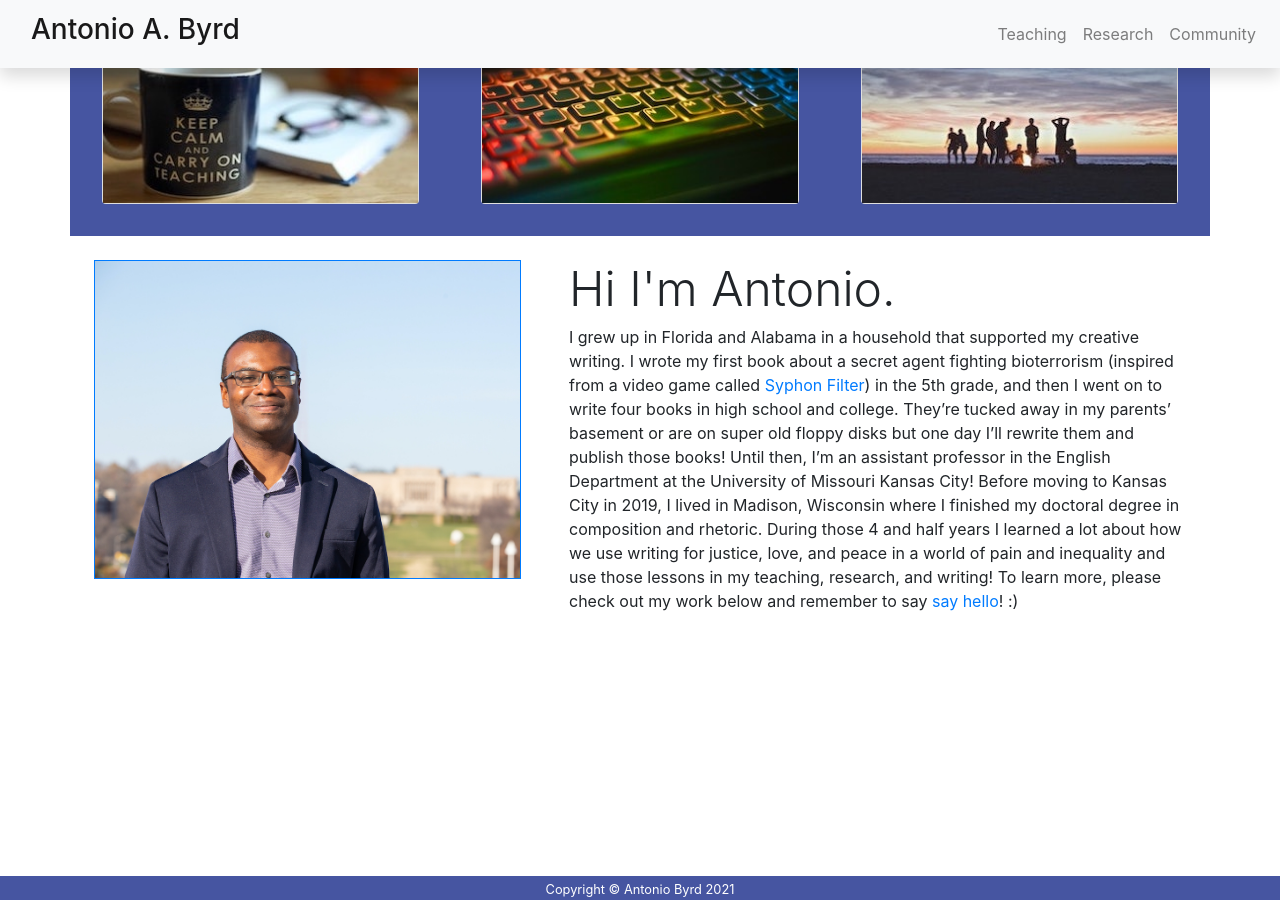
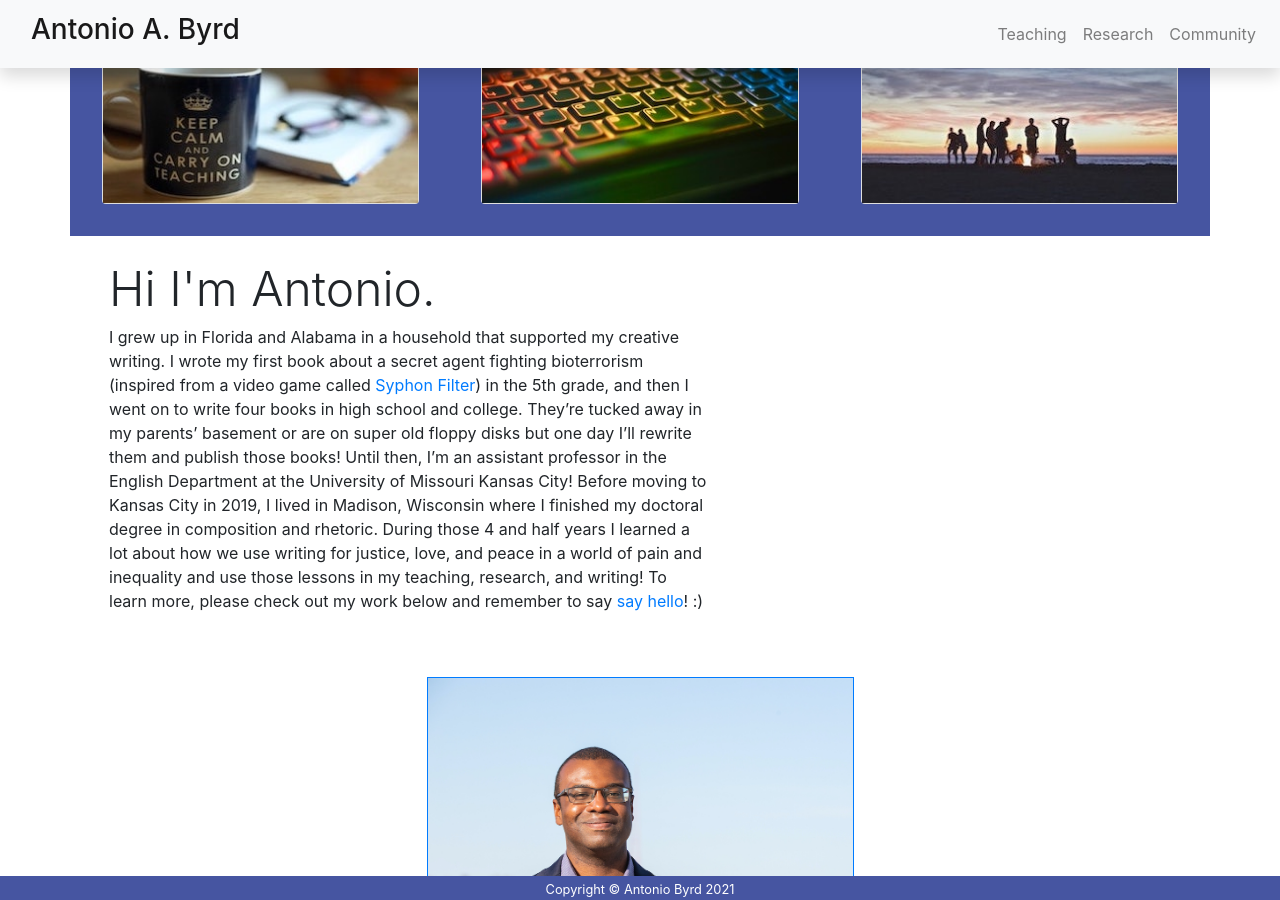
Before and after one commit to abyrd15/abyrd15.github.io, a Jekyll site: the page built from index.markdown, in a window 1280 px wide and 900 px high, scrolled down 1375 px. Built offline with Jekyll 4.4.1, drawn with Linux system fonts in a browser that asks for light colours; nearby versions of some CDN libraries.

Commit message:
Switch paragraph and image around

```diff
--- a/_includes/home/section_teaching.html
+++ b/_includes/home/section_teaching.html
@@ -1,13 +1,13 @@
 <main>
     <section>
         <div class="container">
+            <div class="col-sm-7 p-4">
+                <h1 class="display-5">Hi I'm Antonio.</h1>
+                <p>I grew up in Florida and Alabama in a household that supported my creative writing. I wrote my first book about a secret agent fighting bioterrorism (inspired from a video game called <a href="https://www.wikiwand.com/en/Syphon_Filter">Syphon Filter</a>)  in the 5th grade, and then I went on to write four books in high school and college. They’re tucked away in my parents’ basement or are on super old floppy disks but one day I’ll rewrite them and publish those books! Until then, I’m an assistant professor in the English Department at the University of Missouri Kansas City! Before moving to Kansas City in 2019, I lived in Madison, Wisconsin where I finished my doctoral degree in composition and rhetoric. During those 4 and half years I learned a lot about how we use writing for justice, love, and peace in a world of pain and inequality and use those lessons in my teaching, research, and writing! To learn more, please check out my work below and remember to say <a href="mailto:antoniobyrd@umkc.edu?subject=Hello Dr. Byrd!">say hello</a>! :)</p>
+            </div>
             <div class="row justify-content-center">
                 <div class="col-sm-5 p-4">
                     <img class="img-fluid border border-primary border-5" src="assets/css/images/Byrd_portraitCity.jpg" alt="Image of Black man wearing a navy blue blazer and purple shirt; image of sky and museum in the distance background">
-                </div>
-                <div class="col-sm-7 p-4">
-                    <h1 class="display-5">Hi I'm Antonio.</h1>
-                    <p>I grew up in Florida and Alabama in a household that supported my creative writing. I wrote my first book about a secret agent fighting bioterrorism (inspired from a video game called <a href="https://www.wikiwand.com/en/Syphon_Filter">Syphon Filter</a>)  in the 5th grade, and then I went on to write four books in high school and college. They’re tucked away in my parents’ basement or are on super old floppy disks but one day I’ll rewrite them and publish those books! Until then, I’m an assistant professor in the English Department at the University of Missouri Kansas City! Before moving to Kansas City in 2019, I lived in Madison, Wisconsin where I finished my doctoral degree in composition and rhetoric. During those 4 and half years I learned a lot about how we use writing for justice, love, and peace in a world of pain and inequality and use those lessons in my teaching, research, and writing! To learn more, please check out my work below and remember to say <a href="mailto:antoniobyrd@umkc.edu?subject=Hello Dr. Byrd!">say hello</a>! :)</p>
                 </div>
             </div>
         </div>
```
